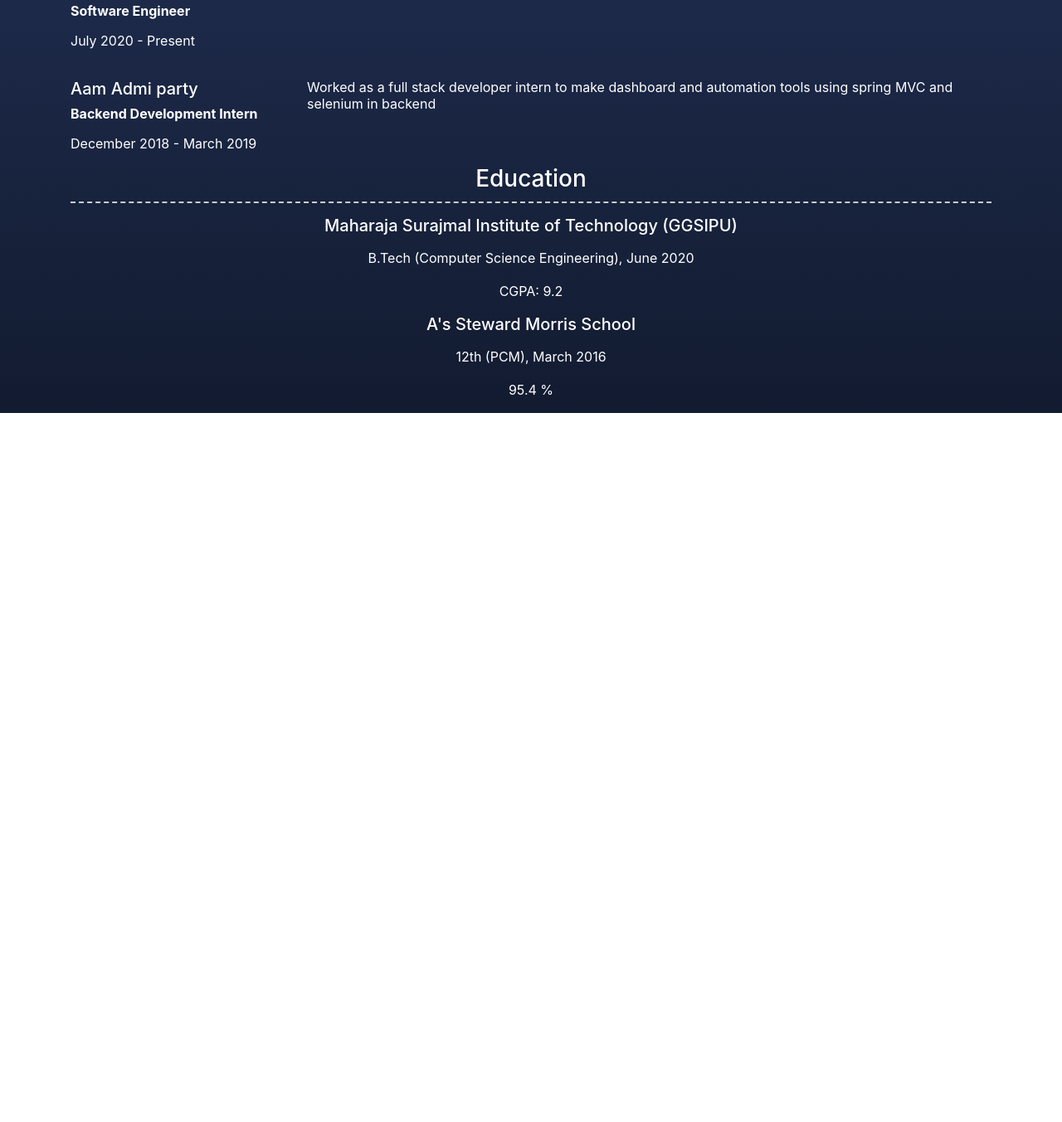
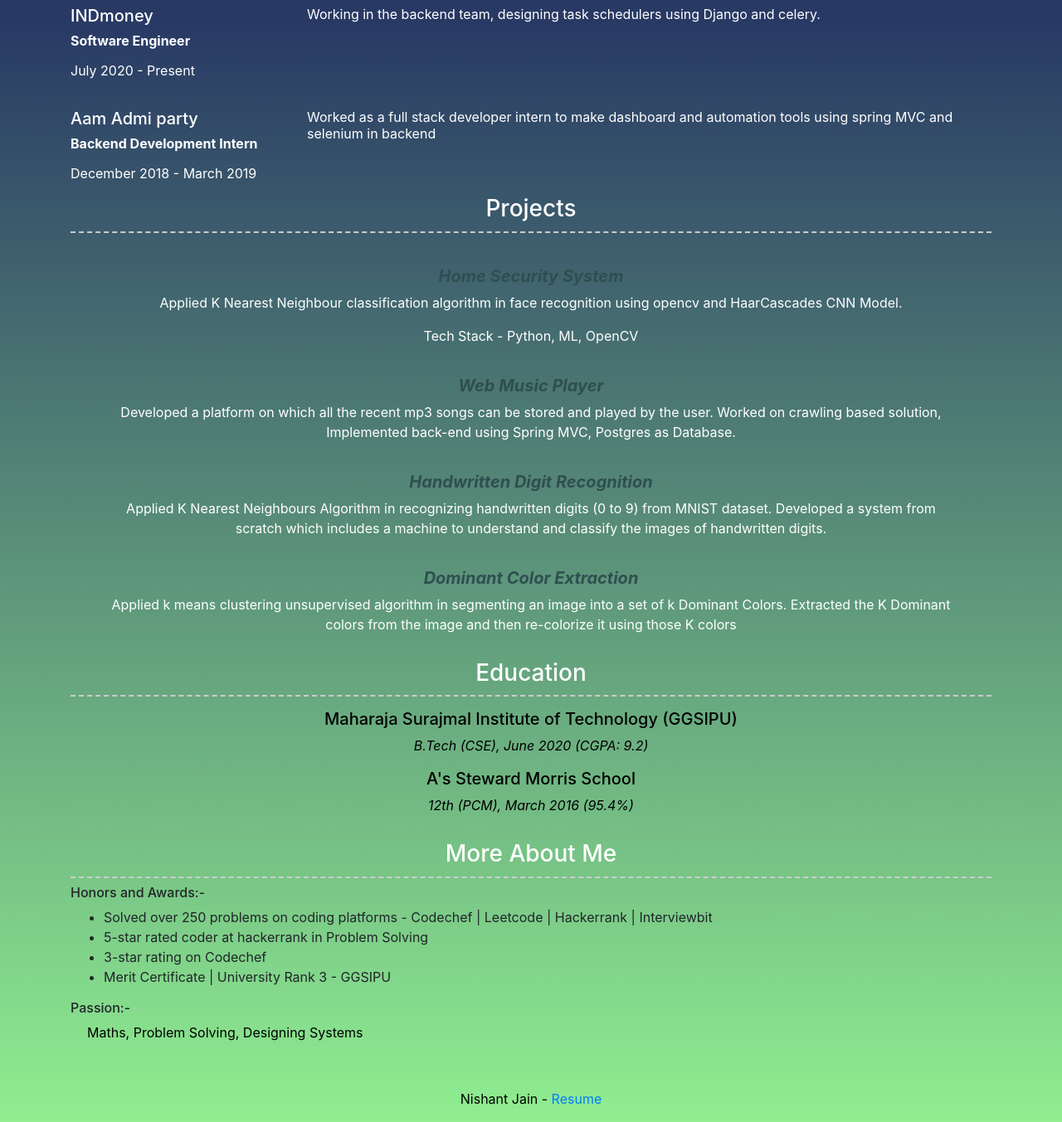
Before and after one commit to Rashu99/Rashu99.github.io, a plain HTML site: page nishant_resume.html in a window 1280 px wide. Shown: the part 550-1903 px from the top of the page at 83% size. Before the commit the page ends 1048 px from the top, so only its background shows below. Drawn offline with nearby package versions, Linux system fonts and the light colour scheme; files that its build step writes are made by us from their sources; files whose address does not match are found by name.

Commit message:
Project and skills added

```diff
--- a/nishant_resume.html
+++ b/nishant_resume.html
@@ -16,7 +16,7 @@
       <div class="row">
         <div class="col-xs-12 col-sm-6 col-md-6 col-lg-9 header-left" id="header-1">
           <h2> Nishant Jain</h2>
-          <h4> Software Engineer</h4>
+          <h5> Software Engineer</h5>
           </div>
           <div class="col-xs-12 col-sm-6 col-md-6 col-lg-3 header-right" id="header-2">
             <ul class="icons no-print">
@@ -46,7 +46,7 @@
         <h3>About Me</h3>
         <div class="row clearfix intro">
           <div class="col-xs-12 col-sm-4 col-md-3 no-print">
-            <span class="profile-img" style="background-image: url(/Users/nishantjain/Desktop/nishant.png)">
+            <span class="profile-img" style="background-image: url(data/nishant.png)">
             </span>
           </div>
           <div class="col-xs-12 col-sm-8 col-md-9 col-print-12 description">
@@ -55,6 +55,8 @@
               Currently Pursuing B.Tech in Computer Science and Engineering. (4th Year) <br />
               Coding Enthusiast with strong knowledge of Data Structures and Algorithms. Skilled in python, c++, JavaScript, Django.
             </p>
+            <br />
+            <p> <b>Skills:-</b> C/C++ &nbsp; Java &nbsp; Python &nbsp; Django &nbsp; MySQL &nbsp; HTML &nbsp; CSS &nbsp; JS</p>
           </div>
         </div>
       </div>
@@ -80,21 +82,68 @@
         </div>
       </div>
       <div class="container project-container">
+        <h3>Projects</h3>
+        <div class="layout layout-top-middle">
+          <div class="col-xs-12 col-print-12 details-project">
+            <h5>Home Security System</h5>
+          </div>
+          <div class="col-xs-12 col-print-12">
+            <p>Applied K Nearest Neighbour classification algorithm in face recognition using opencv and HaarCascades CNN Model.</p>
+            <p>Tech Stack - Python, ML, OpenCV</p>
+          </div>
+          <div class="col-xs-12 col-print-12 details-project">
+            <h5>Web Music Player</h5>
+          </div>
+          <div class="col-xs-12 col-print-12">
+            <p>Developed a platform on which all the recent mp3 songs can be stored and played by the user. Worked on crawling based solution, Implemented back-end using Spring MVC, Postgres as Database.</p>
+          </div>
+          <div class="col-xs-12 col-print-12 details-project">
+            <h5>Handwritten Digit Recognition</h5>
+          </div>
+          <div class="col-xs-12 col-print-12">
+            <p>Applied K Nearest Neighbours Algorithm in recognizing handwritten digits (0 to 9) from MNIST dataset. Developed a system from scratch which includes a machine to understand and classify the images of handwritten digits.</p>
+          </div>
+          <div class="col-xs-12 col-print-12 details-project">
+            <h5>Dominant Color Extraction</h5>
+          </div>
+          <div class="col-xs-12 col-print-12">
+            <p>Applied k means clustering unsupervised algorithm in segmenting  an image into a set of k Dominant Colors. Extracted the K Dominant colors from the image and then re-colorize it using those K colors</p>
+          </div>
+        </div>
+      </div>
+      <div class="container education-container">
         <h3>Education</h3>
         <div>
           <div class="col-xs-12 institute-name">
             <h5>Maharaja Surajmal Institute of Technology (GGSIPU)</h5>
-            <p>B.Tech (Computer Science Engineering), June 2020</p>
-            <p>CGPA: 9.2</p>
+            <p><i>B.Tech (CSE), June 2020  (CGPA: 9.2)</i></p>
           </div>
           <div class="col-xs-12 institute-name">
             <h5>A's Steward Morris School</h5>
-            <p>12th (PCM), March 2016</p>
-            <p>95.4 %</p>
+            <p><i>12th (PCM), March 2016  (95.4%)</i></p>
+          </div>
+        </div>
+      </div>
+      <div class="container more-container">
+        <h3>More About Me</h3>
+        <div class="row clearfix">
+          <div class="col-md-12">
+            <h6>Honors and Awards:- </h6>
+            <ul>
+              <li>Solved over 250 problems on coding platforms - Codechef | Leetcode | Hackerrank | Interviewbit</li>
+              <li>5-star rated coder at hackerrank in Problem Solving</li>
+              <li>3-star rating on Codechef</li>
+              <li>Merit Certificate | University Rank 3 - GGSIPU</li>
+            </ul>
+            <h6>Passion:-</h6>
+            <p>Maths, Problem Solving, Designing Systems </p>
           </div>
         </div>
       </div>
     </div>
     </main>
+    <div class="container footer-container">
+      <p>Nishant Jain - <a href="https://docs.google.com/document/d/1CKRLEw_7xIsemdcu-CK3B1GKoBqcD4VlxcekGujUr2U" target="_blank">Resume</a></p>
+    </div>
   </body>
 </html>
--- a/nishnat_resume.css
+++ b/nishnat_resume.css
@@ -1,6 +1,6 @@
 body
 {
-  background: linear-gradient(180deg, #283964 0%, #121B30 100%);
+  background: linear-gradient(180deg, #283964 30%, #90EE90 100%);
 
 }
 #header-1
@@ -44,19 +44,20 @@ h3 {
 }
 p
 {
-  text-align: justify;
+  text-align: center;
   color: #fff;
 }
-.institute-name h5, p
+.institute-name h5
 {
   text-align: center;
   margin-top: 15px;
   color: #fff;
 }
-.institute-name p
+.institute-name h5
 {
   text-align: center;
   margin-top: 15px;
+  color: #000000;
 }
 .details
 {
@@ -83,3 +84,56 @@ p
 {
   padding-top: 50px;
 }
+.layout-top-middle
+{
+  text-align: center;
+  color: #fff;
+  margin-top: 20px;
+  padding-left: 40px;
+  padding-right: 40px;
+  margin-bottom: 20px;
+}
+.details-project
+{
+  padding-top: 20px;
+}
+.layout-top-middle h5
+{
+  color: #2F4F4F;
+  font-weight: bolder;
+  font-style: italic;
+}
+.intro
+{
+  margin-bottom: 30px;
+}
+.project-container
+{
+  margin-bottom: 30px;
+}
+.more-container
+{
+  margin-bottom: 20px;
+}
+.more-container p
+{
+  text-align: left;
+  padding-left: 20px;
+  color: #000000;
+}
+.education-container
+{
+  margin-bottom: 30px;
+}
+.education-container p
+{
+  color: #000000;
+}
+.footer-container
+{
+  margin-top: 40px;
+}
+.footer-container p
+{
+  color: #000000;
+}
```
